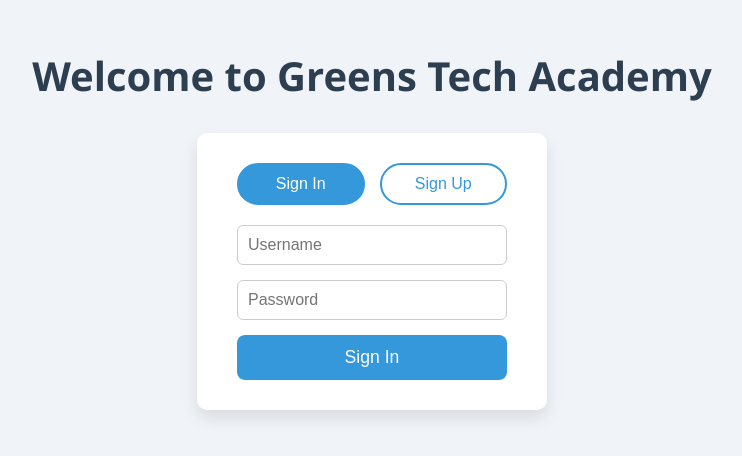
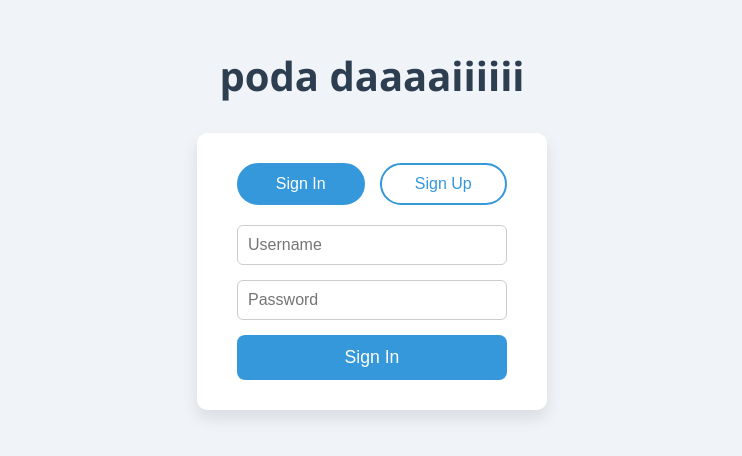
Before and after one commit to rvicky57/prem3arc, a plain HTML site: page prem/frontend/index.html in a window 1280 px wide. Shown: the part 184-640 px from the top of the page, without its empty margins (268-1010 px from the left). Drawn offline with Linux system fonts and the light colour scheme.

Commit message:
poda daiiii

```diff
--- a/prem/frontend/index.html
+++ b/prem/frontend/index.html
@@ -93,7 +93,7 @@
   </style>
 </head>
 <body>
-  <h1>Welcome to Greens Tech Academy</h1>
+  <h1>poda daaaaiiiiii</h1>
 
   <div class="form-container">
     <div class="toggle-buttons">
```
